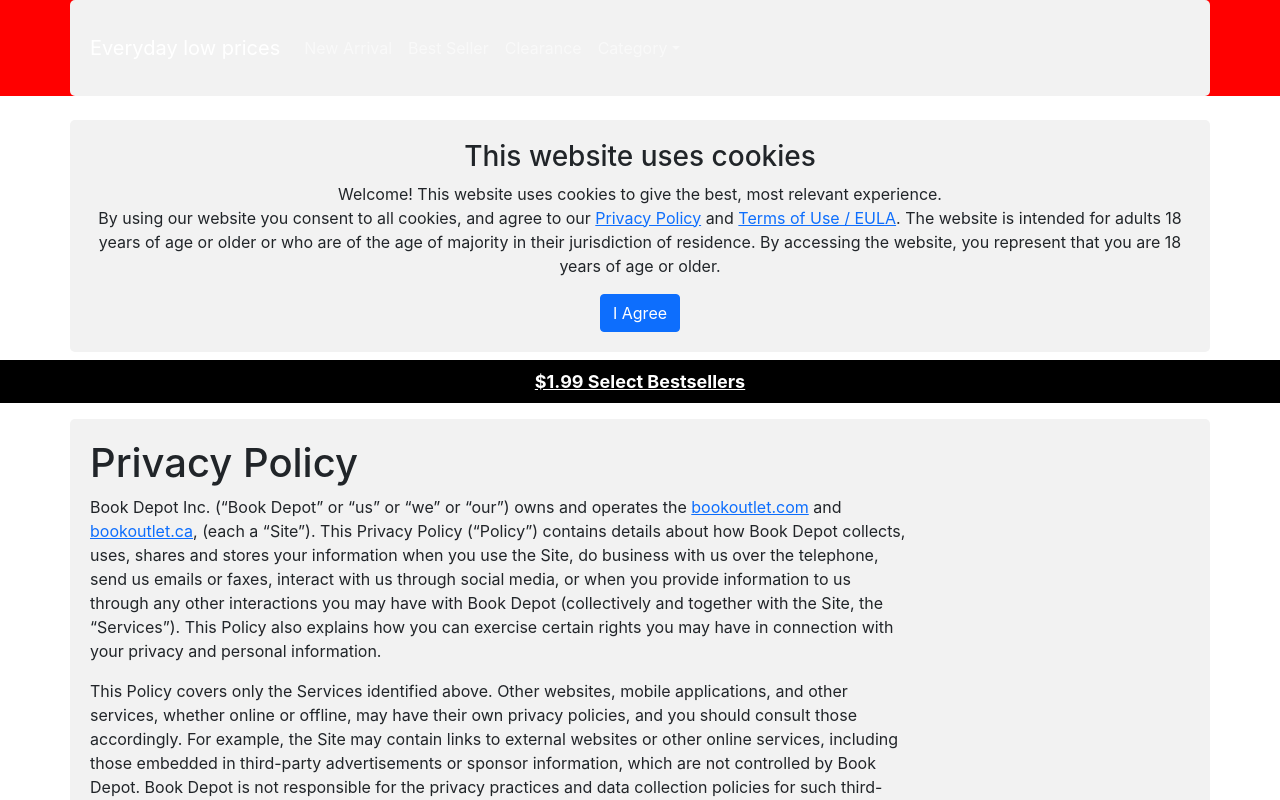
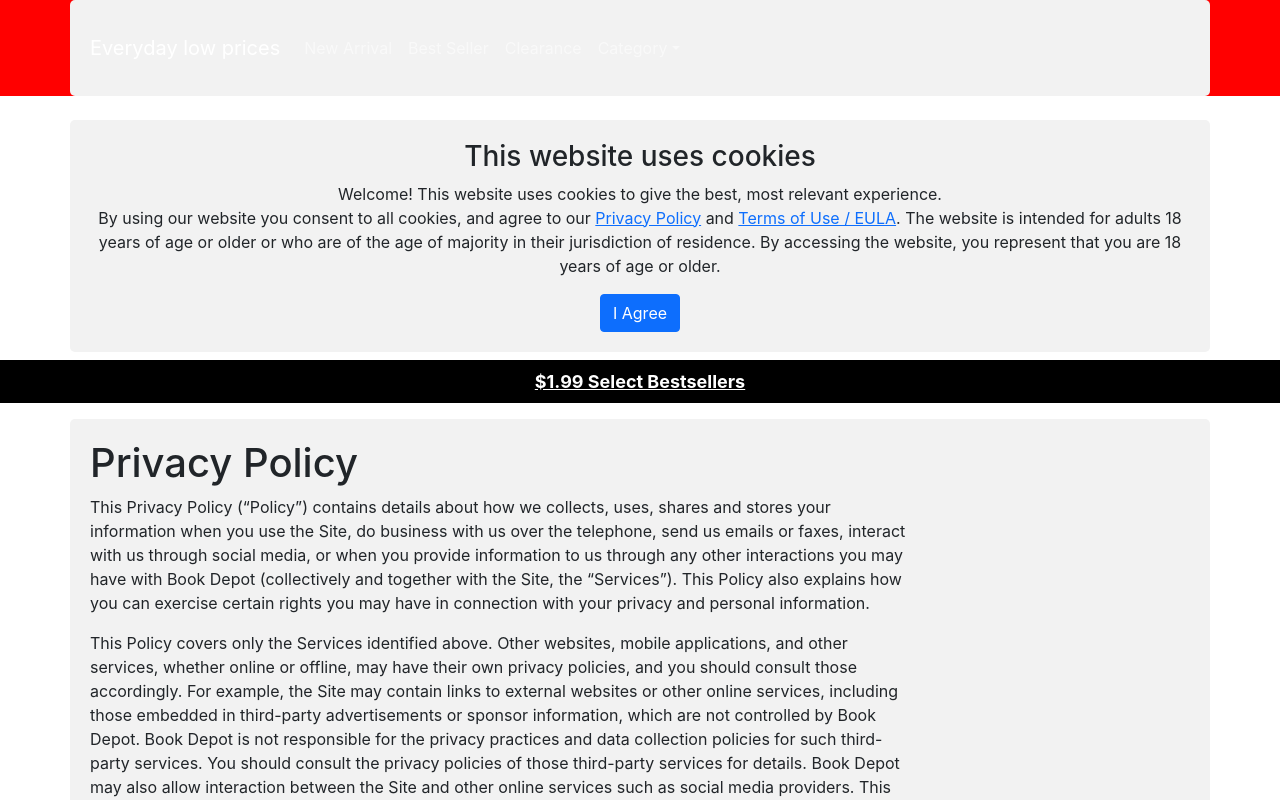
Before and after one commit to boris1228/ecommerce-bookstore, a React (Create React App) app: page /policy in a window 1280 px wide. Shown: the top 800 px of the page. Built offline with nearby package versions, Linux system fonts and the light colour scheme.

Commit message:
update 1

```diff
--- a/src/pages/policy.jsx
+++ b/src/pages/policy.jsx
@@ -79,10 +79,7 @@
 
                         <div className="col-md-9">
                             <p>
-                                Book Depot Inc. (“Book Depot” or “us” or “we” or “our”) owns and operates the <a
-                                href="https://www.bookoutlet.com">bookoutlet.com</a> and <a
-                                href="https://www.bookoutlet.ca">bookoutlet.ca</a>,
-                                (each a “Site”). This Privacy Policy (“Policy”) contains details about how Book Depot
+                               This Privacy Policy (“Policy”) contains details about how we
                                 collects, uses, shares and stores your information when you use the Site, do business
                                 with us
                                 over the telephone, send us emails or faxes, interact with us through social media, or
```
